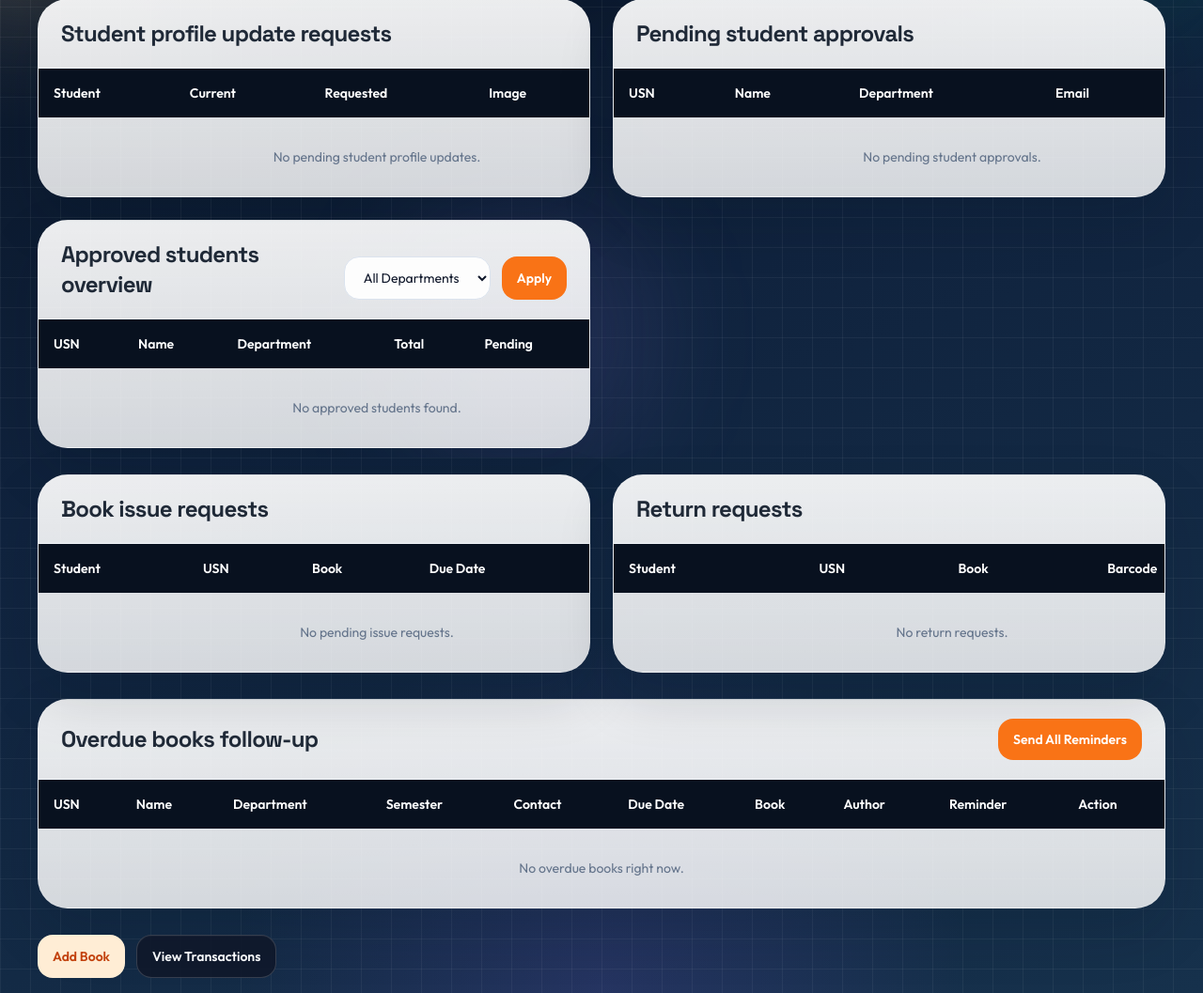
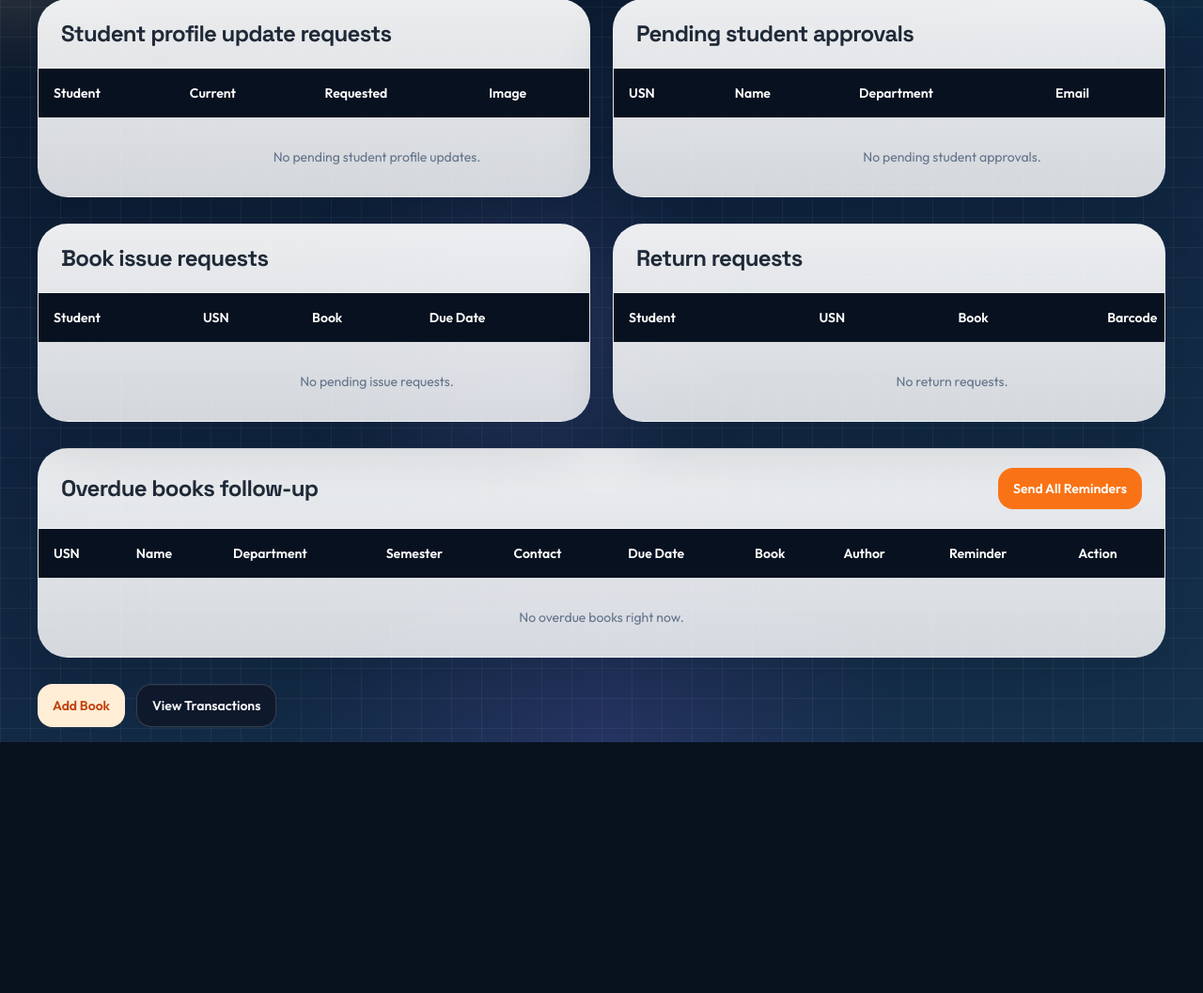
Before and after one commit to sainathgaidhankar/shelfmate, a Flask app: page /admin_dashboard in a window 1280 px wide. Shown: the part 313-1370 px from the top of the page at 94% size. After the commit the page ends 1103 px from the top, so only its background shows below. Run offline with Flask 3, Linux system fonts and the light colour scheme; a user stored in the database is signed in; tables that the repository leaves empty hold one stand-in row (values such as "Sample post"); some libraries are stand-ins or nearby versions.

Commit message:
bug fix2

```diff
--- a/app/routes/admin.py
+++ b/app/routes/admin.py
@@ -92,7 +92,6 @@
 @login_required
 @admin_required
 def dashboard():
-    student_department = request.args.get("student_department", default="", type=str).strip()
     books = Book.query.order_by(Book.title.asc()).all()
     students = Student.query.filter_by(approved=False).order_by(Student.usn.asc(), Student.student_id.asc()).all()
     issue_requests = (
@@ -106,29 +105,11 @@
         .all()
     )
     overdue_transactions = get_overdue_transactions(include_already_reminded=True)
-    approved_students_query = Student.query.filter_by(approved=True, is_admin=False)
-    if student_department:
-        approved_students_query = approved_students_query.filter(Student.department == student_department)
-    approved_students = approved_students_query.order_by(Student.usn.asc(), Student.name.asc()).all()
-    student_departments = get_student_departments()
-    student_summaries = []
     profile_update_requests = (
         StudentUpdateRequest.query.filter_by(status="pending")
         .order_by(StudentUpdateRequest.request_id.desc())
         .all()
     )
-    for student in approved_students:
-        total_books = len(student.transactions)
-        pending_books = sum(1 for txn in student.transactions if txn.status in {"requested", "issued", "return_requested"})
-        returned_books = sum(1 for txn in student.transactions if txn.status == "returned")
-        student_summaries.append(
-            {
-                "student": student,
-                "total_books": total_books,
-                "pending_books": pending_books,
-                "returned_books": returned_books,
-            }
-        )
     return render_template(
         "admin_dashboard.html",
         books=books,
@@ -137,9 +118,6 @@
         return_requests=return_requests,
         overdue_transactions=overdue_transactions,
         profile_update_requests=profile_update_requests,
-        approved_students=student_summaries,
-        student_departments=student_departments,
-        student_department=student_department,
         today=date.today(),
     )
 
--- a/app/templates/admin_dashboard.html
+++ b/app/templates/admin_dashboard.html
@@ -114,41 +114,6 @@
             </div>
         </div>
 
-        <div class="table-shell">
-            <div class="border-b border-slate-100 px-6 py-5">
-                <div class="flex flex-col gap-4 lg:flex-row lg:items-end lg:justify-between">
-                    <div><h2 class="surface-title font-display text-2xl font-bold">Approved students overview</h2></div>
-                    <form method="GET" action="{{ url_for('admin.dashboard') }}" class="flex flex-col gap-3 sm:flex-row">
-                        <select name="student_department" class="field-select rounded-2xl border px-4 py-3 text-sm outline-none transition focus:border-orange-500 focus:ring-4 focus:ring-orange-100">
-                            <option value="">All Departments</option>
-                            {% for dept in student_departments %}
-                            <option value="{{ dept }}" {% if student_department == dept %}selected{% endif %}>{{ dept }}</option>
-                            {% endfor %}
-                        </select>
-                        <button type="submit" class="btn-core btn-primary rounded-2xl px-4 py-3 text-sm">Apply</button>
-                    </form>
-                </div>
-            </div>
-            <div class="table-scroll">
-                <table class="w-full min-w-full text-left text-sm">
-                    <thead class="bg-slate-950 text-white"><tr><th class="px-4 py-4 font-semibold">USN</th><th class="px-4 py-4 font-semibold">Name</th><th class="px-4 py-4 font-semibold">Department</th><th class="px-4 py-4 font-semibold">Total</th><th class="px-4 py-4 font-semibold">Pending</th><th class="px-4 py-4 font-semibold">Returned</th></tr></thead>
-                    <tbody class="divide-y divide-slate-100 text-slate-700">
-                        {% for item in approved_students %}
-                        <tr>
-                            <td class="px-4 py-4 font-mono text-xs">{{ item.student.usn }}</td>
-                            <td class="px-4 py-4 font-medium">{{ item.student.name }}</td>
-                            <td class="px-4 py-4">{{ item.student.department }}</td>
-                            <td class="px-4 py-4">{{ item.total_books }}</td>
-                            <td class="px-4 py-4">{{ item.pending_books }}</td>
-                            <td class="px-4 py-4">{{ item.returned_books }}</td>
-                        </tr>
-                        {% else %}
-                        <tr><td colspan="6" class="px-4 py-8 text-center text-slate-500">No approved students found.</td></tr>
-                        {% endfor %}
-                    </tbody>
-                </table>
-            </div>
-        </div>
     </section>
 
     <section class="grid gap-6 xl:grid-cols-2">
```
